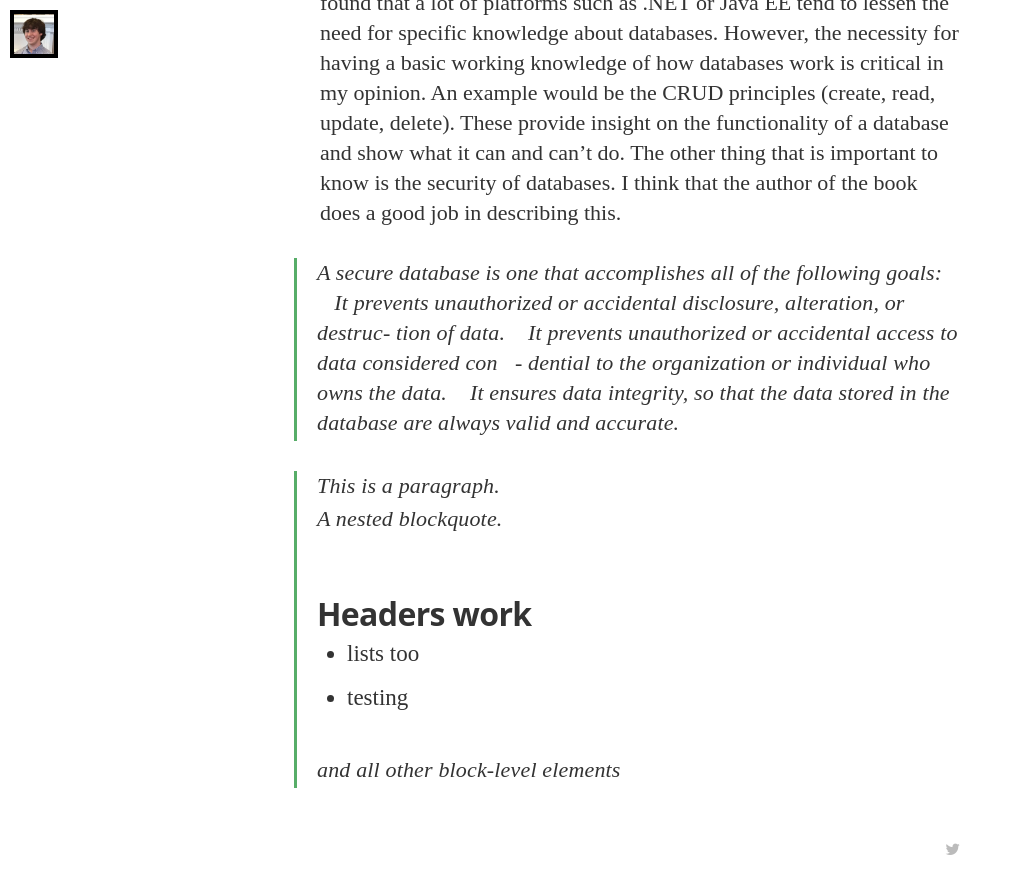
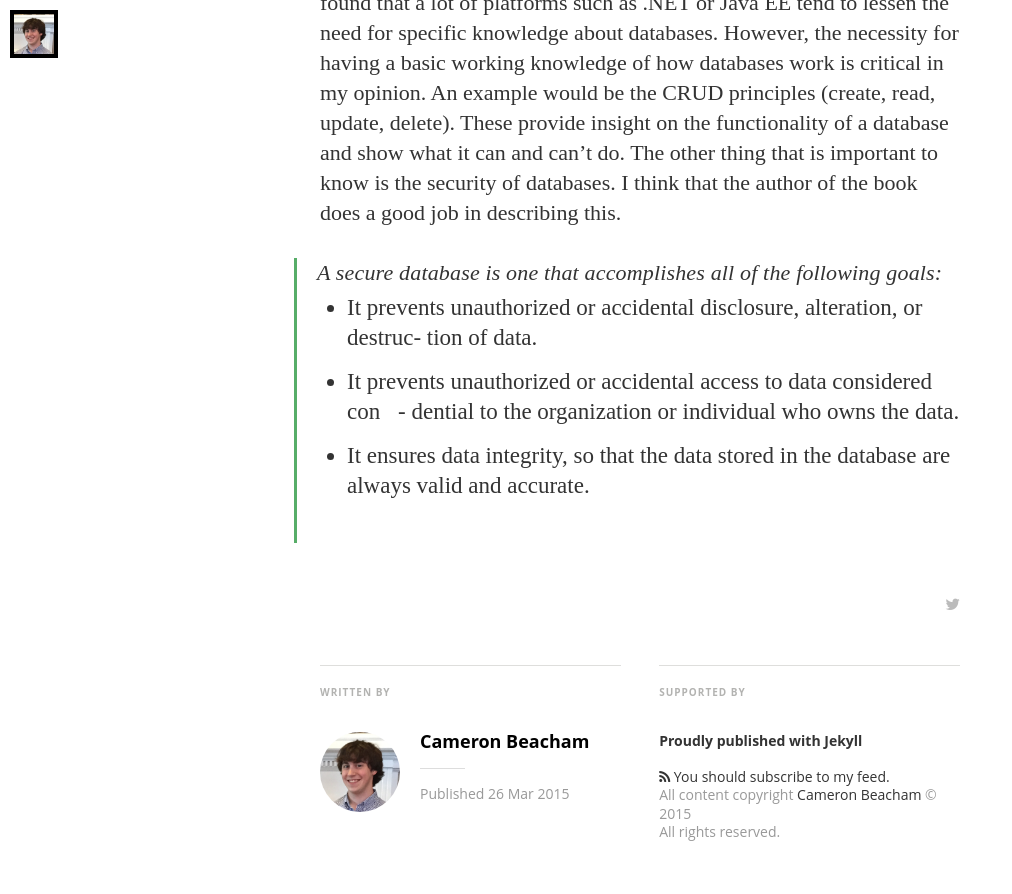
Before and after one commit to beachamc/beachamc.github.io, a Jekyll site: the page built from _posts/2015-03-26-Reflections-on-my-progress-and-plans.markdown, in a window 1280 px wide and 900 px high, scrolled down 1042 px. Shown: the top 894 px of the window, without its empty margins (0-1012 px from the left). Built offline with Jekyll 4.4.1, drawn with Linux system fonts in a browser that asks for light colours; nearby versions of some CDN libraries; some web fonts are replaced; Markdown is read by kramdown in place of the engine named in the settings.

Commit message:
checking formatting

```diff
--- a/_posts/2015-03-26-Reflections-on-my-progress-and-plans.markdown
+++ b/_posts/2015-03-26-Reflections-on-my-progress-and-plans.markdown
@@ -10,17 +10,7 @@
 Database knowledge is incredibly important no matter what field you go into. Mostly, because they are an extremely efficient way to store data and pretty much anything that uses persistent storage uses them. I have found that a lot of platforms such as .NET or Java EE tend to lessen the need for specific knowledge about databases. However, the necessity for having a basic working knowledge of how databases work is critical in my opinion. An example would be the CRUD principles (create, read, update, delete). These provide insight on the functionality of a database and show what it can and can't do. The other thing that is important to know is the security of databases. I think that the author of the book does a good job in describing this.
 
 > A secure database is one that accomplishes all of the following goals:
-􏰈It prevents unauthorized or accidental disclosure, alteration, or destruc- tion of data.
-􏰈It prevents unauthorized or accidental access to data considered con􏰅- dential to the organization or individual who owns the data.
-􏰈It ensures data integrity, so that the data stored in the database are always valid and accurate.
-
-> This is a paragraph.
 >
-> A nested blockquote.
->
-> ## Headers work
->
-> * lists too
-* testing
->
-> and all other block-level elements
+> * It prevents unauthorized or accidental disclosure, alteration, or destruc- tion of data.
+* It prevents unauthorized or accidental access to data considered con􏰅- dential to the organization or individual who owns the data.
+* It ensures data integrity, so that the data stored in the database are always valid and accurate.
```
